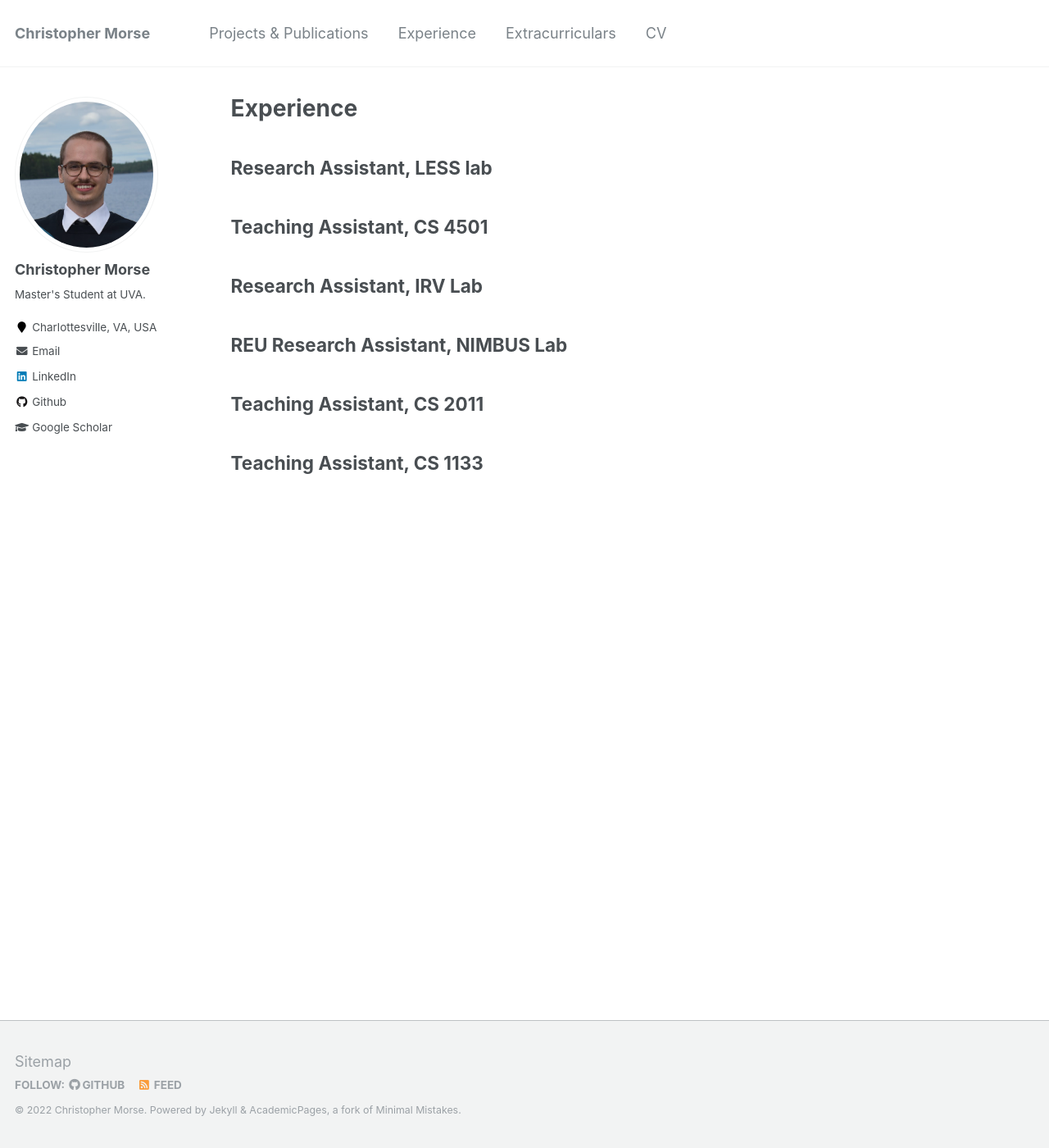
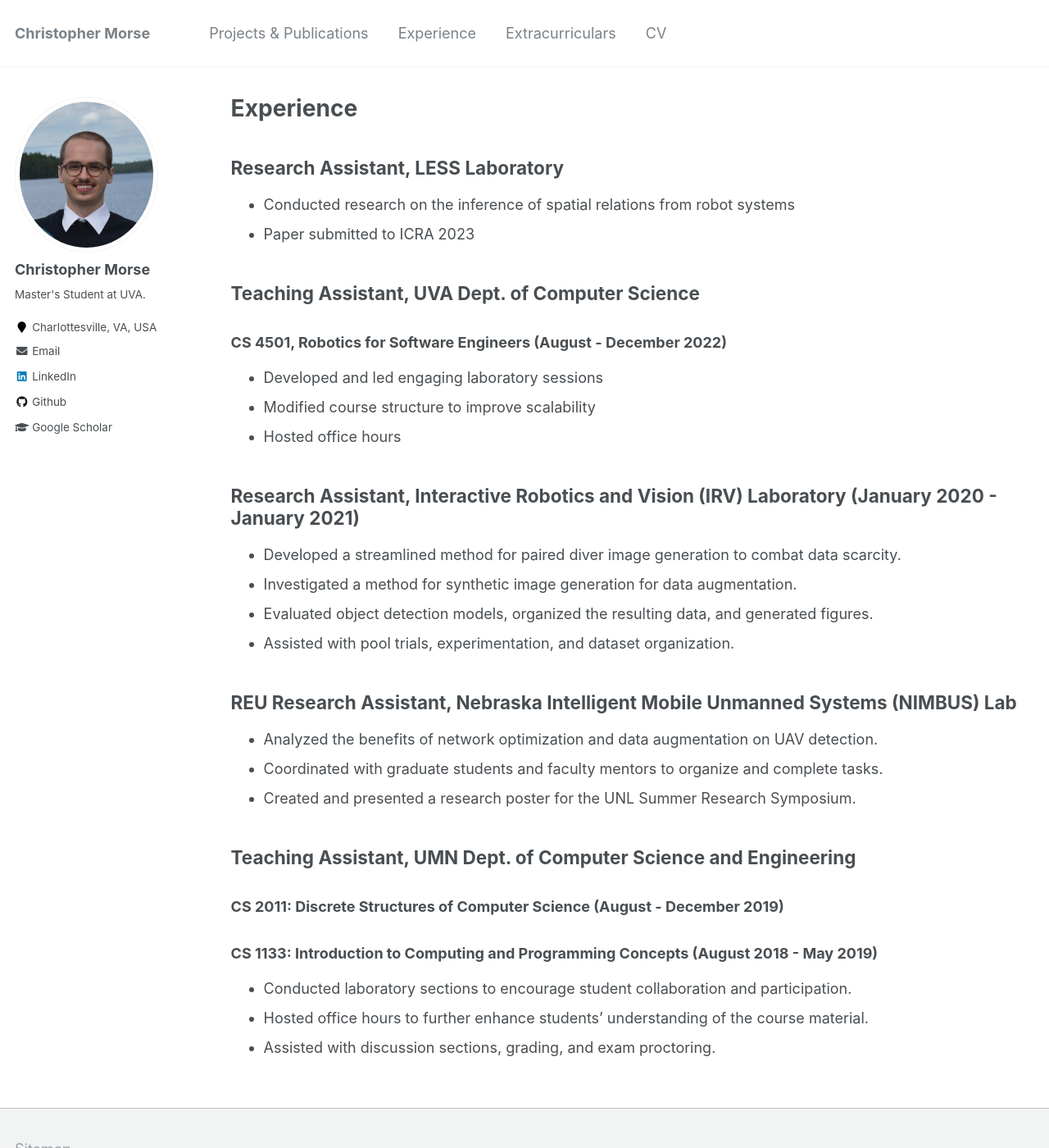
Before and after one commit to christheissmorse/christheissmorse.github.io, a Jekyll site: the page built from _pages/artifacts.md, in a window 1280 px wide and 1400 px high. Shown: the whole window at 82% size. Built offline with Jekyll 4.4.1, drawn with Linux system fonts in a browser that asks for light colours.

Commit message:
Update artifacts.md

```diff
--- a/_pages/artifacts.md
+++ b/_pages/artifacts.md
@@ -5,14 +5,30 @@ permalink: /artifacts/
 author_profile: true
 ---
 
-## Research Assistant, LESS lab
+## Research Assistant, LESS Laboratory
+* Conducted research on the inference of spatial relations from robot systems
+* Paper submitted to ICRA 2023
 
-## Teaching Assistant, CS 4501
+## Teaching Assistant, UVA Dept. of Computer Science
+### CS 4501, Robotics for Software Engineers (August - December 2022)
+* Developed and led engaging laboratory sessions
+* Modified course structure to improve scalability
+* Hosted office hours
 
-## Research Assistant, IRV Lab
+## Research Assistant, Interactive Robotics and Vision (IRV) Laboratory (January 2020 - January 2021)
+* Developed a streamlined method for paired diver image generation to combat data scarcity.
+* Investigated a method for synthetic image generation for data augmentation.
+* Evaluated object detection models, organized the resulting data, and generated figures.
+* Assisted with pool trials, experimentation, and dataset organization.
 
-## REU Research Assistant, NIMBUS Lab
+## REU Research Assistant, Nebraska Intelligent Mobile Unmanned Systems (NIMBUS) Lab
+* Analyzed the benefits of network optimization and data augmentation on UAV detection.
+* Coordinated with graduate students and faculty mentors to organize and complete tasks.
+* Created and presented a research poster for the UNL Summer Research Symposium.
 
-## Teaching Assistant, CS 2011
-
-## Teaching Assistant, CS 1133
+## Teaching Assistant, UMN Dept. of Computer Science and Engineering
+### CS 2011: Discrete Structures of Computer Science (August - December 2019)
+### CS 1133: Introduction to Computing and Programming Concepts (August 2018 - May 2019)
+* Conducted laboratory sections to encourage student collaboration and participation.
+* Hosted office hours to further enhance students’ understanding of the course material.
+* Assisted with discussion sections, grading, and exam proctoring.
```
